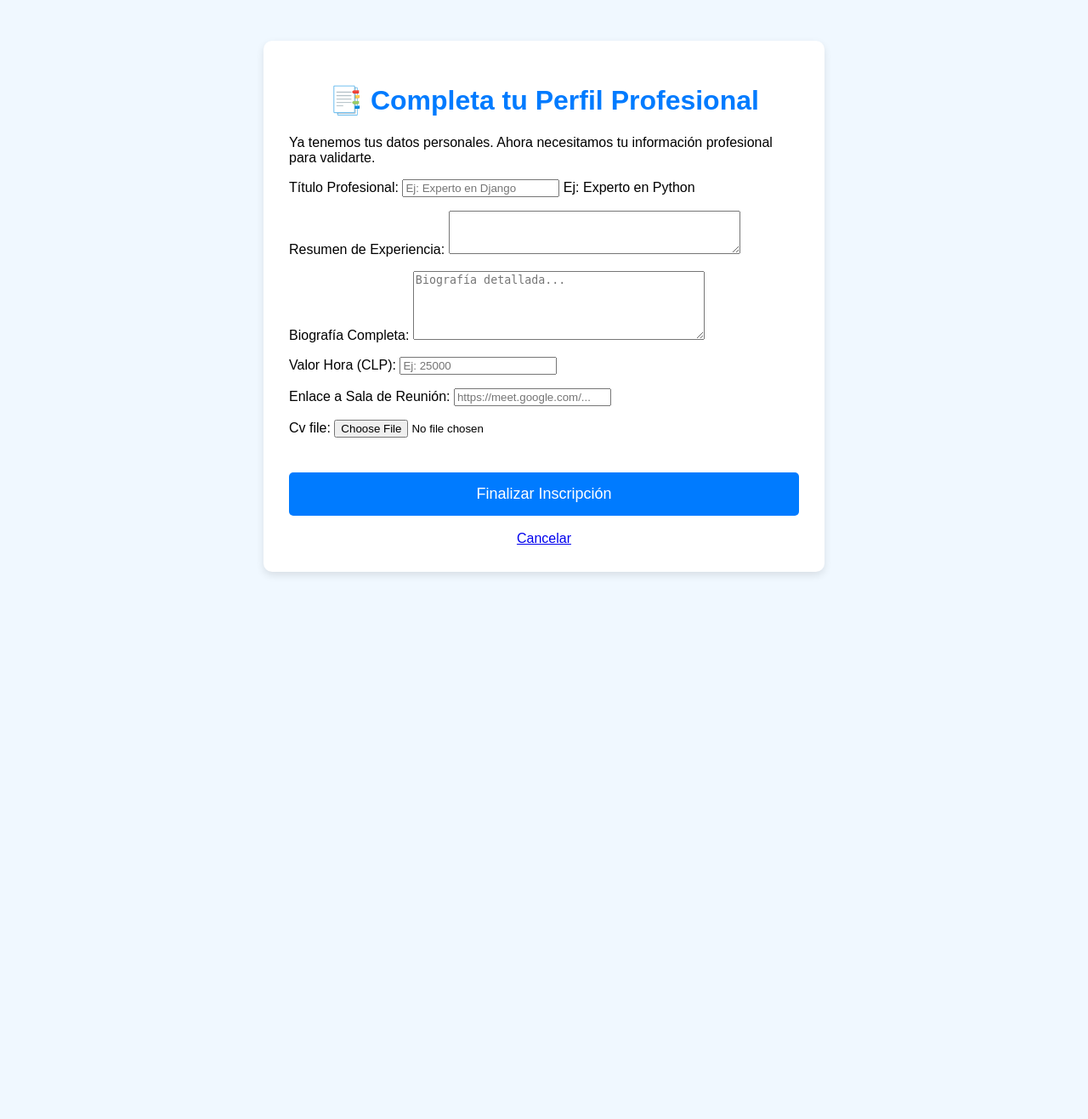
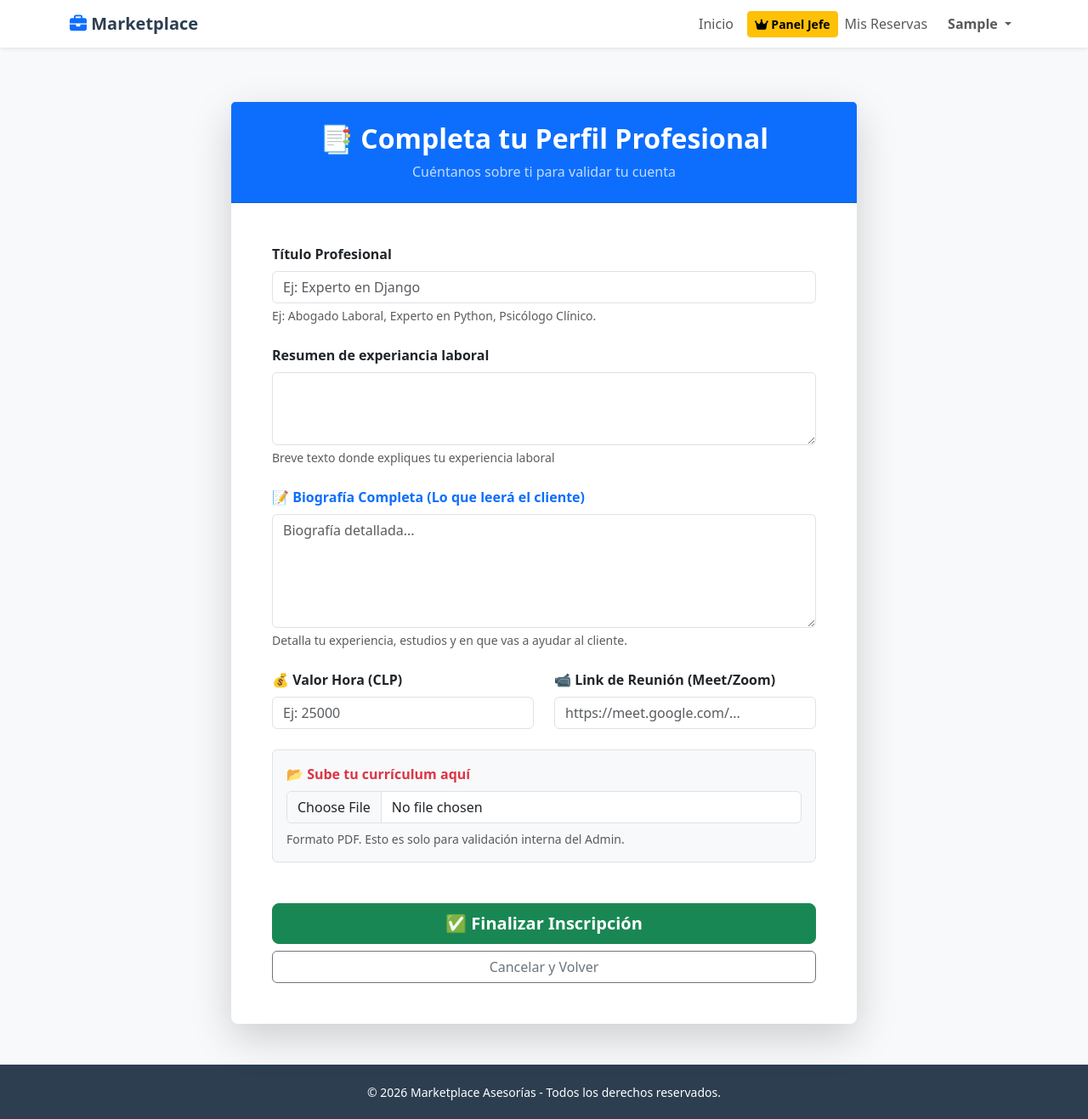
Before and after one commit to DarbyBenjab/marketplace-asesorias, a Django app: page /solicitud-asesor/ in a window 1280 px wide. Shown: the whole page at 85% size. Before the commit the page ends 677 px from the top, so only its background shows below. Run offline with Django 5.2, Linux system fonts and the light colour scheme; the visitor is signed in with stand-in values (Sample User, id 1).

Commit message:
Fix error email admin y mejora diseño registro asesor

```diff
--- a/core/templates/core/solicitud_asesor.html
+++ b/core/templates/core/solicitud_asesor.html
@@ -1,30 +1,71 @@
-<!DOCTYPE html>
-<html lang="es">
-<head>
-    <meta charset="UTF-8">
-    <title>Inscripción Asesor</title>
-    <style>
-        body { font-family: sans-serif; padding: 40px; background-color: #f0f8ff; text-align: center;}
-        .card { max-width: 600px; margin: 0 auto; background: white; padding: 30px; border-radius: 10px; box-shadow: 0 4px 10px rgba(0,0,0,0.1); text-align: left;}
-        h1 { color: #007bff; text-align: center; }
-        button { width: 100%; background-color: #007bff; color: white; padding: 15px; border: none; border-radius: 5px; font-size: 18px; margin-top: 25px; cursor: pointer; }
-    </style>
-</head>
-<body>
-    <div class="card">
-        <h1>📑 Completa tu Perfil Profesional</h1>
-        <p>Ya tenemos tus datos personales. Ahora necesitamos tu información profesional para validarte.</p>
+{% extends 'core/base.html' %}
 
-        <form method="post" enctype="multipart/form-data">
-            {% csrf_token %}
+{% block content %}
+<div class="container mt-5 mb-5">
+    <div class="row justify-content-center">
+        <div class="col-md-8">
+            <div class="card shadow-lg border-0 rounded-3">
+                <div class="card-header bg-primary text-white text-center py-4">
+                    <h2 class="fw-bold mb-0">📑 Completa tu Perfil Profesional</h2>
+                    <p class="mb-0 mt-2 opacity-75">Cuéntanos sobre ti para validar tu cuenta</p>
+                </div>
 
-            {{ form.as_p }}
+                <div class="card-body p-5">
+                    <form method="post" enctype="multipart/form-data">
+                        {% csrf_token %}
 
-            <button type="submit">Finalizar Inscripción</button>
-        </form>
+                        <div class="mb-4">
+                            <label class="form-label fw-bold">Título Profesional</label>
+                            {{ form.public_title }}
+                            <div class="form-text">Ej: Abogado Laboral, Experto en Python, Psicólogo Clínico.</div>
+                        </div>
 
-        <br>
-        <center><a href="{% url 'lobby' %}">Cancelar</a></center>
+                        <div class="mb-4">
+                            <label class="form-label fw-bold">Resumen de experiancia laboral</label>
+                            {{ form.experience_summary }}
+                            <div class="form-text">Breve texto donde expliques tu experiencia laboral</div>
+                        </div>
+
+                        <div class="mb-4">
+                            <label class="form-label fw-bold text-primary">
+                                📝 Biografía Completa (Lo que leerá el cliente)
+                            </label>
+                            {{ form.description }}
+                            <div class="form-text">Detalla tu experiencia, estudios y en que vas a ayudar al cliente.</div>
+                        </div>
+
+                        <div class="row">
+                            <div class="col-md-6 mb-4">
+                                <label class="form-label fw-bold">💰 Valor Hora (CLP)</label>
+                                {{ form.hourly_rate }}
+                            </div>
+                            <div class="col-md-6 mb-4">
+                                <label class="form-label fw-bold">📹 Link de Reunión (Meet/Zoom)</label>
+                                {{ form.meeting_link }}
+                            </div>
+                        </div>
+
+                        <div class="mb-4 p-3 bg-light border rounded">
+                            <label class="form-label fw-bold text-danger">
+                                📂 Sube tu currículum aquí
+                            </label>
+                            {{ form.cv_file }}
+                            <div class="form-text mt-2">Formato PDF. Esto es solo para validación interna del Admin.</div>
+                        </div>
+
+                        <div class="d-grid gap-2 mt-5">
+                            <button type="submit" class="btn btn-success btn-lg fw-bold">
+                                ✅ Finalizar Inscripción
+                            </button>
+                            <a href="{% url 'lobby' %}" class="btn btn-outline-secondary">
+                                Cancelar y Volver
+                            </a>
+                        </div>
+
+                    </form>
+                </div>
+            </div>
+        </div>
     </div>
-</body>
-</html>
+</div>
+{% endblock %}
--- a/core/views.py
+++ b/core/views.py
@@ -772,11 +772,15 @@ def admin_enviar_observacion(request, asesor_id):
             Atte,
             Equipo de Administración
             """
+
+            # --- CORRECCIÓN: TRY-EXCEPT PARA QUE NO EXPLOTE ---
             try:
                 send_mail(asunto, cuerpo, settings.DEFAULT_FROM_EMAIL, [asesor.user.email], fail_silently=False)
                 messages.success(request, f"Observación enviada correctamente a {asesor.user.email}")
             except Exception as e:
-                messages.error(request, "Error enviando el correo.")
+                print(f"Error enviando correo: {e}")
+                # Le decimos al admin que el mensaje "se generó" pero el correo falló, sin romper la página
+                messages.warning(request, "El mensaje se procesó, pero el correo no pudo salir (Error de servidor).")
 
             return redirect('panel_administracion')
 
```
